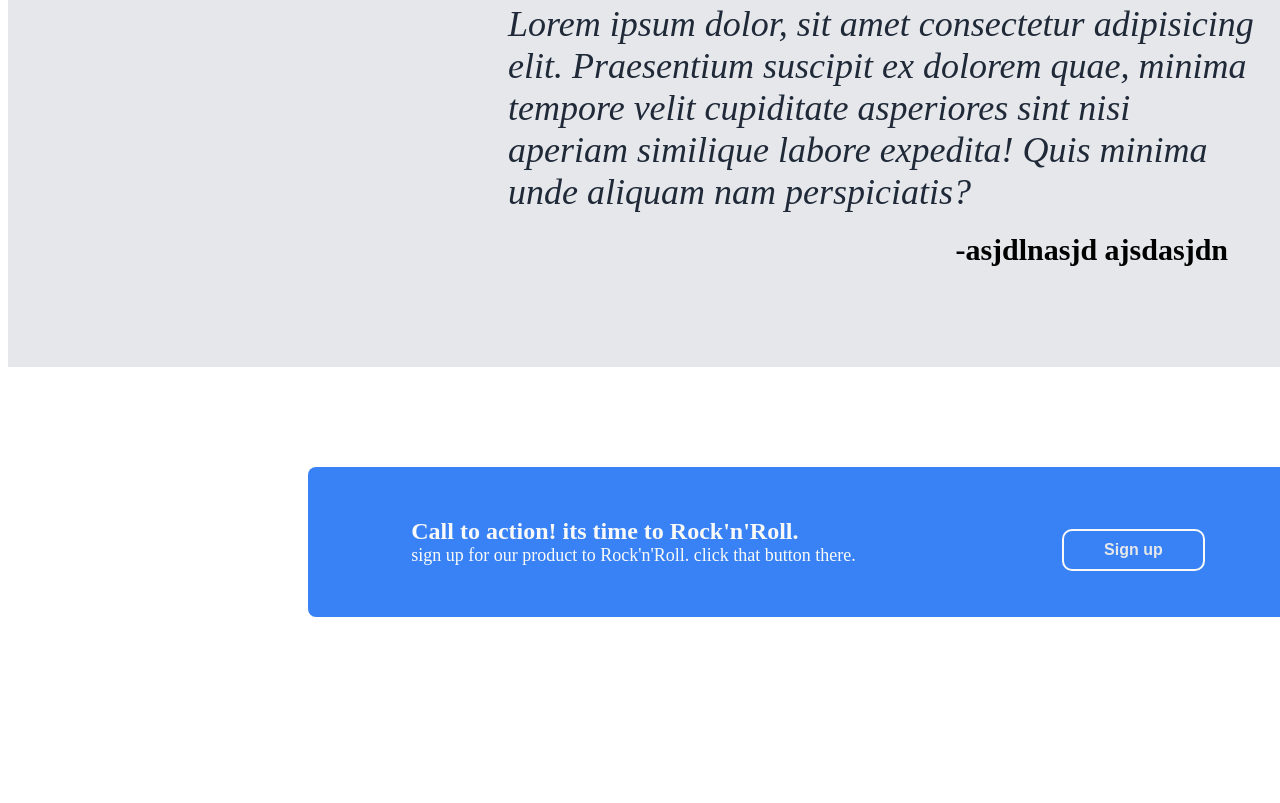
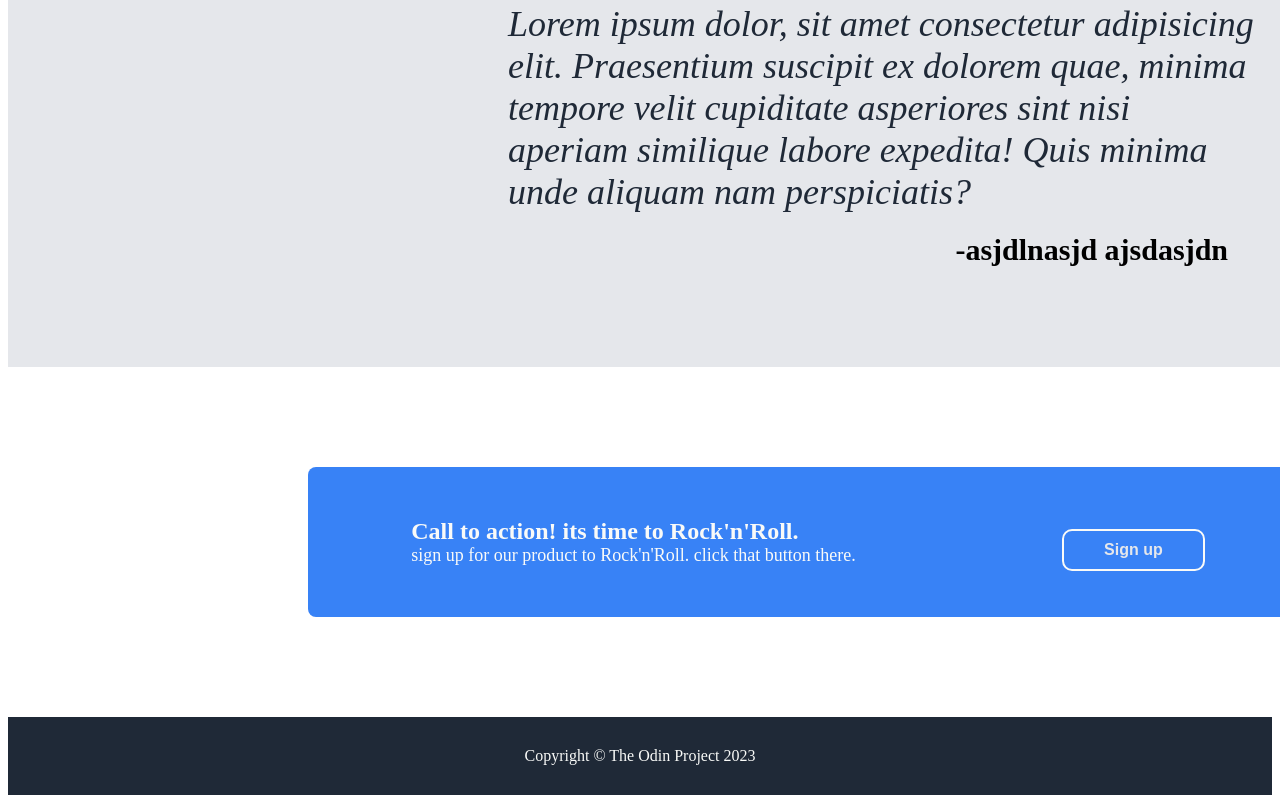
Before and after one commit to mir-pias/odin-flexbox, a plain HTML site: page index.html in a window 1280 px wide. Shown: the part 1335-2138 px from the top of the page. Before the commit the page ends 2060 px from the top, so only its background shows below. Drawn offline with Linux system fonts and the light colour scheme.

Commit message:
added footer

```diff
--- a/index.html
+++ b/index.html
@@ -108,5 +108,9 @@
         </div>
     </div>
 
+    <div class="footer">
+        <div style="color: #F9FAF8;"> Copyright &copy The Odin Project 2023 </div>
+    </div>
+
 </body>
 </html>
--- a/styles.css
+++ b/styles.css
@@ -1,7 +1,6 @@
 body{
     display: flex;
     flex-direction: column;
-    /* padding: 0 100px 0 100px; */
     min-height: 100vh;
 }
 
@@ -11,22 +10,22 @@ body{
     background-color: #1F2937;
     justify-content: space-between;
     align-items: center;
+    flex-shrink: 0;
     min-width: max-content;
 }
 
 .header-logo{
     color: #F9FAF8;
     font-size: 24px;
-    /* padding: 0 300px; */
     font-weight: 700;
     padding-right: 100px;
+    flex-shrink: 0;
 }
 
 ul{
     list-style-type: none;
     display: flex;
     gap: 25px;
-    /* padding-right: 300px; */
     padding: 0;
     margin: 0;
 
@@ -45,7 +44,7 @@ a{
     align-items: center;
     background-color: #1F2937;
     gap: 100px;
-    /* flex: 1; */
+    flex-shrink: 0;
     min-width: min-content;
 
 }
@@ -79,7 +78,6 @@ a{
     justify-content: center;
     align-items: center;
     color: #E5E7EB;
-    flex-shrink: 0;
 }
 
 #sign-up-1{
@@ -123,9 +121,6 @@ a{
     flex-direction: column;
     gap: 10px;
     width: 200px;
-    /* flex-shrink: 0; */
-    /* padding: 50px; */
-    /* margin: 3px; */
     flex-wrap: wrap;
 }
 
@@ -228,3 +223,12 @@ a{
     max-width: max-content;
     font-size: 16px;
 }
+
+.footer{
+    display: flex;
+    padding: 30px 500px 30px 500px;
+    background-color: #1F2937;
+    justify-content: center;
+    align-items: center;
+    flex-basis: max-content;
+}
```
